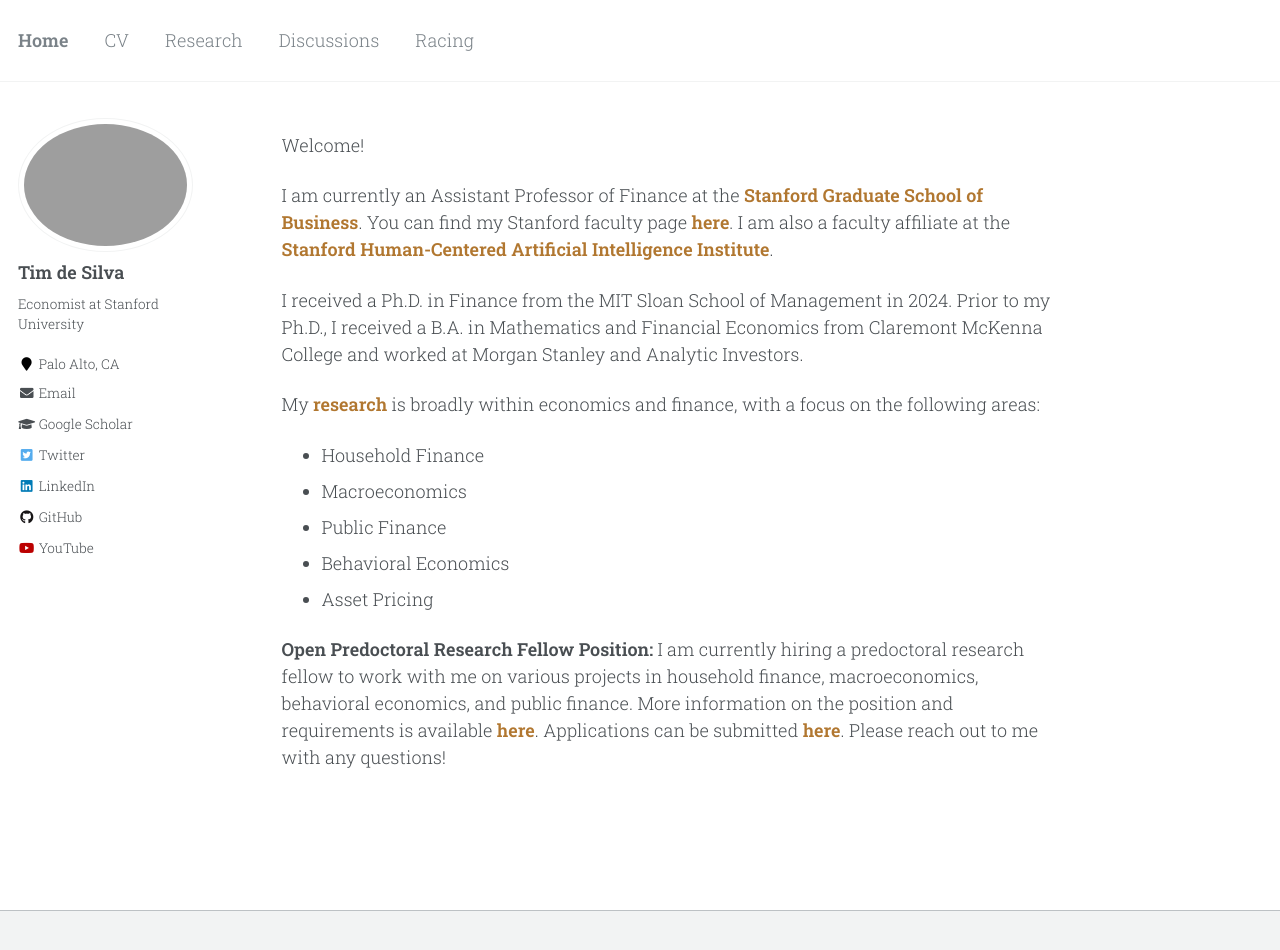
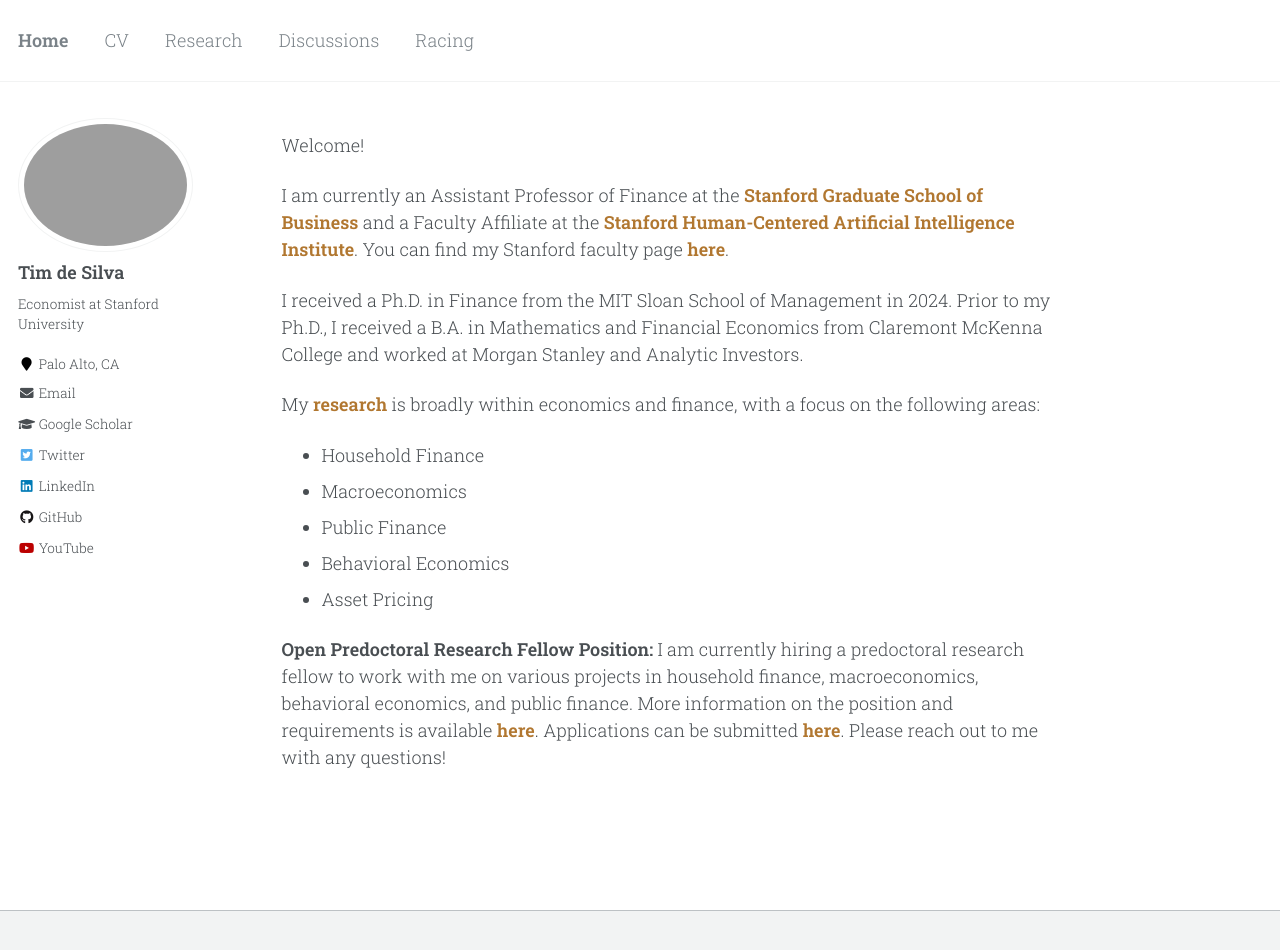
Before and after one commit to timhdesilva/timhdesilva.github.io, a Jekyll site: the page built from _pages/about.html, in a window 1280 px wide and 983 px high. Shown: the top 950 px of the window. Built offline with Jekyll 4.4.1, drawn with Linux system fonts in a browser that asks for light colours.

Commit message:
update about

```diff
--- a/_pages/about.html
+++ b/_pages/about.html
@@ -12,7 +12,7 @@ redirect_from:
   Welcome!
 </p>
 <p>
-  I am currently an Assistant Professor of Finance at the <a style="text-decoration:none; color:rgb(177, 119, 48); font-weight:bold" href="https://www.gsb.stanford.edu/">Stanford Graduate School of Business</a>. You can find my Stanford faculty page <a style="text-decoration:none; color:rgb(177, 119, 48); font-weight:bold" href="https://www.gsb.stanford.edu/faculty-research/faculty/tim-de-silva#about">here</a>. I am also a faculty affiliate at the <a style="text-decoration:none; color:rgb(177, 119, 48); font-weight:bold" href="https://hai.stanford.edu/">Stanford Human-Centered Artificial Intelligence Institute</a>.
+  I am currently an Assistant Professor of Finance at the <a style="text-decoration:none; color:rgb(177, 119, 48); font-weight:bold" href="https://www.gsb.stanford.edu/">Stanford Graduate School of Business</a> and a Faculty Affiliate at the <a style="text-decoration:none; color:rgb(177, 119, 48); font-weight:bold" href="https://hai.stanford.edu/">Stanford Human-Centered Artificial Intelligence Institute</a>. You can find my Stanford faculty page <a style="text-decoration:none; color:rgb(177, 119, 48); font-weight:bold" href="https://www.gsb.stanford.edu/faculty-research/faculty/tim-de-silva#about">here</a>.
 </p>
 <p>
   I received a Ph.D. in Finance from the MIT Sloan School of Management in 2024. Prior to my Ph.D., I received a B.A. in Mathematics and Financial Economics from Claremont McKenna College and worked at Morgan Stanley and Analytic Investors.
```
